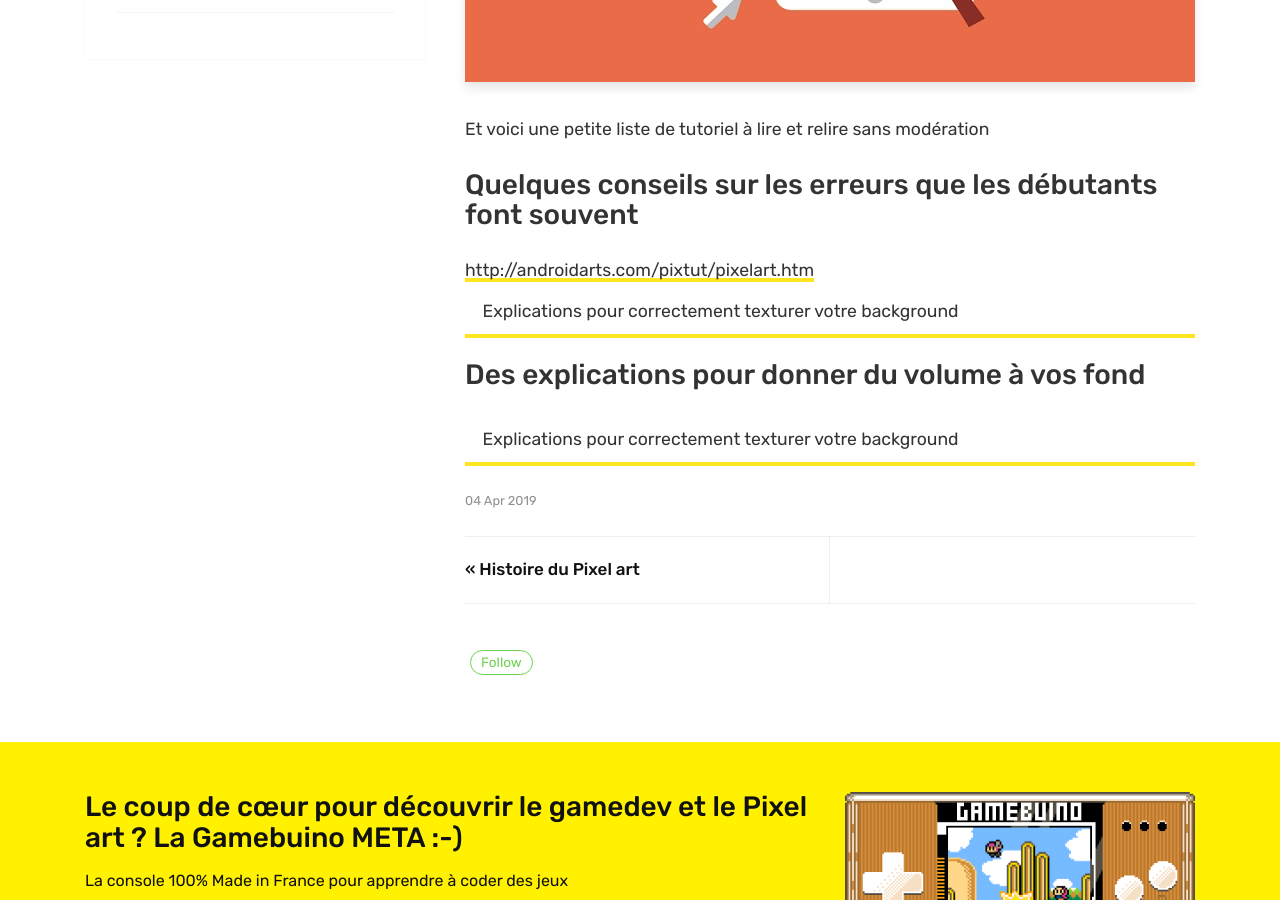
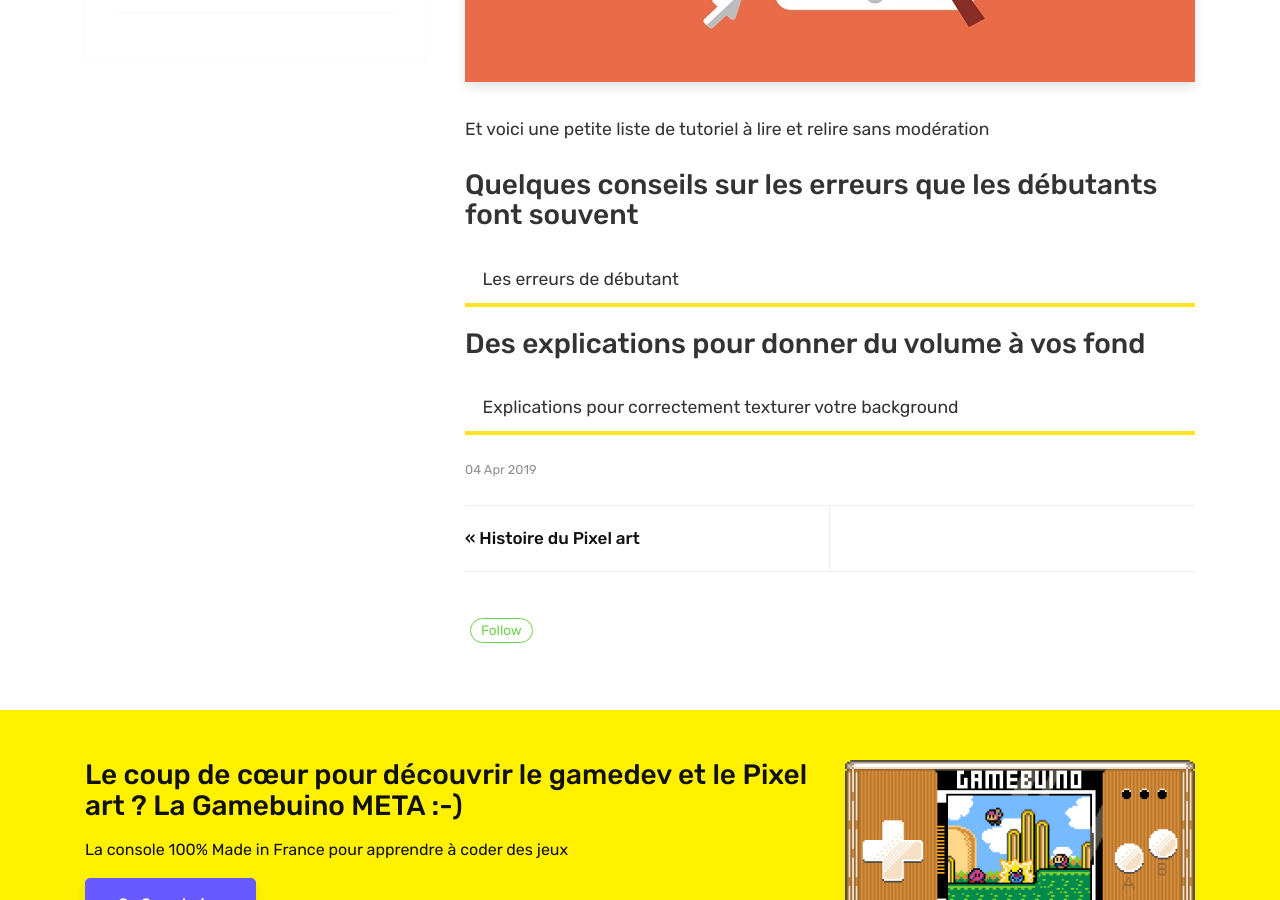
Before and after one commit to Maxibuino/PixBuino, a Jekyll site: the page built from _posts/2019-04-04-Tutoriel-Pixel-art.md, in a window 1280 px wide and 900 px high, scrolled down 642 px. Built offline with Jekyll 4.4.1, drawn with Linux system fonts in a browser that asks for light colours; comment, search, counter and statistics services are not loaded.

Commit message:
_posts/2019-04-04-Tutoriel-Pixel-art.md updated from https://stackedit.io/

```diff
--- a/_posts/2019-04-04-Tutoriel-Pixel-art.md
+++ b/_posts/2019-04-04-Tutoriel-Pixel-art.md
@@ -8,12 +8,11 @@ image: assets/images/5.jpg
 Et voici une petite liste de tutoriel à lire et relire sans modération
 
 ### Quelques conseils sur les erreurs que les débutants font souvent
-[http://androidarts.com/pixtut/pixelart.htm](http://androidarts.com/pixtut/pixelart.htm)
-<a class="nav-link highlight" target="blank" href="https://www.minecraftforum.net/forums/mapping-and-modding-java-edition/resource-packs/resource-pack-discussion/1254358-pixel-art-texturing-explained">Explications pour correctement texturer votre background</a>
+<a class="nav-link highlight" target="blank" href="http://androidarts.com/pixtut/pixelart.htm">Les erreurs de débutant</a>
 
 ### Des explications pour donner du volume à vos fond
 <a class="nav-link highlight" target="blank" href="https://www.minecraftforum.net/forums/mapping-and-modding-java-edition/resource-packs/resource-pack-discussion/1254358-pixel-art-texturing-explained">Explications pour correctement texturer votre background</a>
 
 <!--stackedit_data:
-eyJoaXN0b3J5IjpbLTg0NjY1MDQxXX0=
+eyJoaXN0b3J5IjpbNjc2MjA4MjAxXX0=
 -->
```
